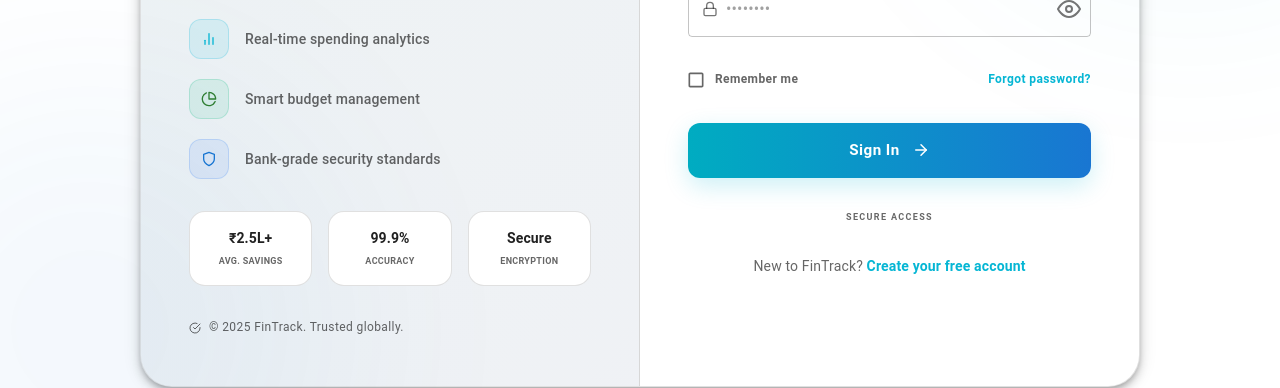
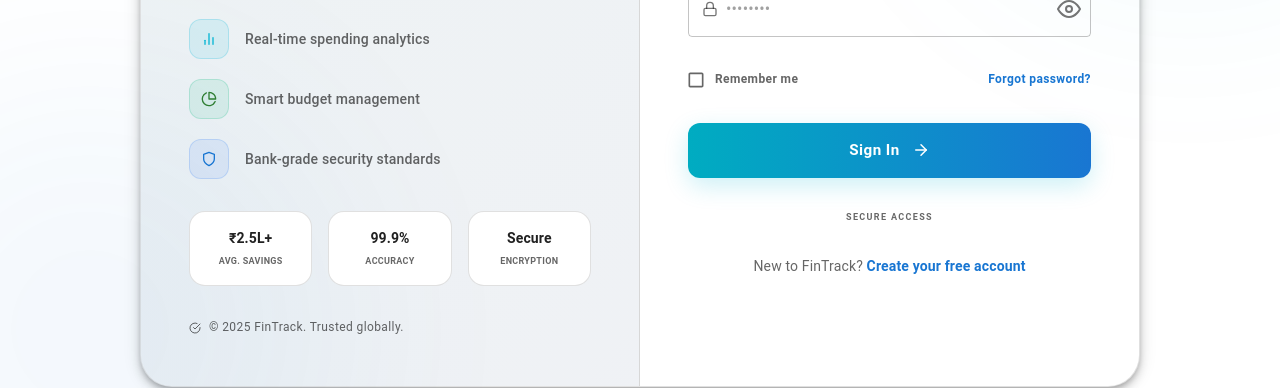
Before and after one commit to patel192/Expense-Manager-Frontend, a React (Vite) app: page /login in a window 1280 px wide. Shown: the part 413-801 px from the top of the page. Built offline with nearby package versions, Linux system fonts and the light colour scheme.

Commit message:
fix: update link colors in Login component to use primary theme color for consistency

```diff
--- a/src/Login.jsx
+++ b/src/Login.jsx
@@ -448,7 +448,7 @@ export const Login = () => {
                   component={RouterLink}
                   to="/forgot-password"
                   variant="caption"
-                  color="cyan.main"
+                  color="primary"
                   sx={{ fontWeight: "bold", textDecoration: "none", "&:hover": { textDecoration: "underline" } }}
                 >
                   Forgot password?
@@ -498,7 +498,7 @@ export const Login = () => {
               <Link
                 component={RouterLink}
                 to="/signup"
-                color="cyan.main"
+                color="primary"
                 sx={{ fontWeight: "bold", textDecoration: "none", "&:hover": { textDecoration: "underline" } }}
               >
                 Create your free account
```
